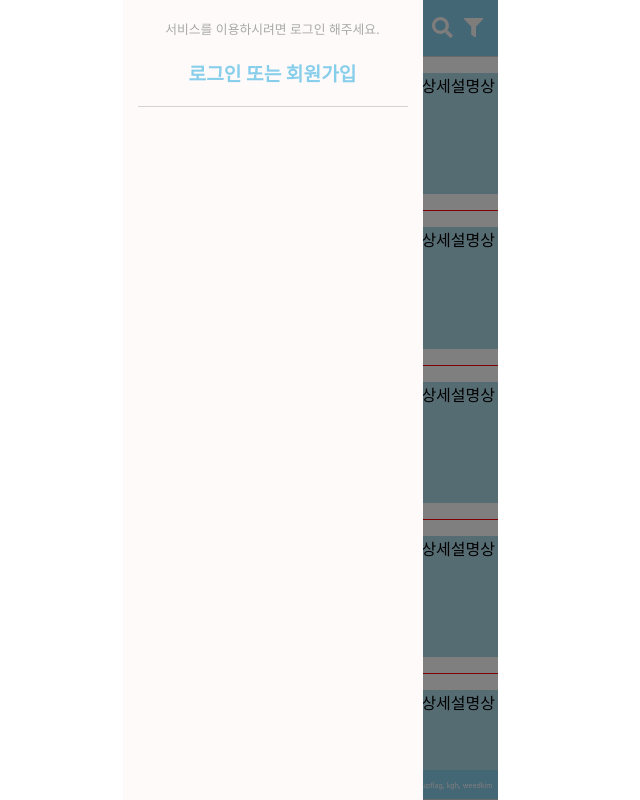
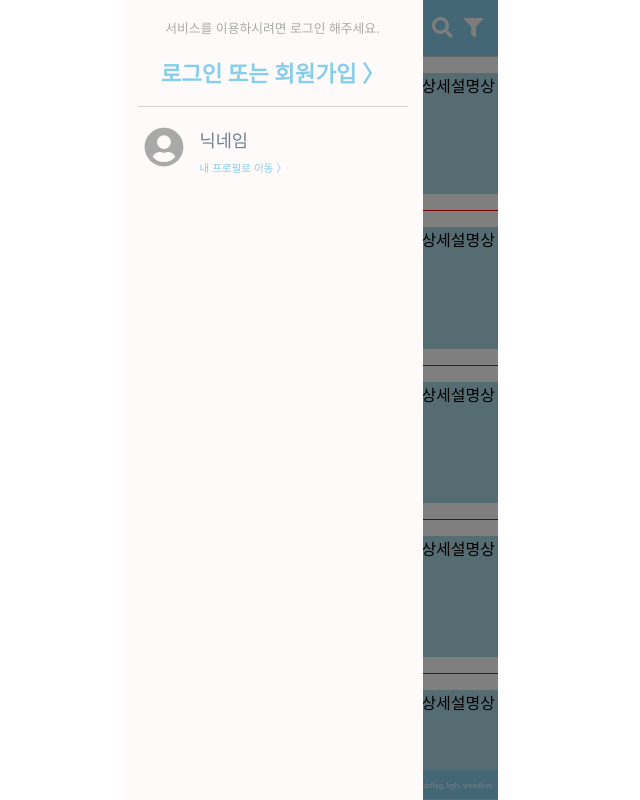
Before and after one commit to kgh3489/2021Hanium, a React (Create React App) app: page / in a window 1280 px wide. Both pictures are taken after a click on the button 481 px from the left and 28 px from the top of the page. Shown: the whole page, without its empty margins (330-970 px from the left). Built offline with nearby package versions, Linux system fonts and the light colour scheme.

Commit message:
로그인 되었을시 팝업 (UI만) 추가

```diff
--- a/src/app.module.css
+++ b/src/app.module.css
@@ -10,6 +10,7 @@ button {
   width: 100%;
   margin: 0 auto;
   height: 100vh;
+  position: relative;
 }
 
 @media screen and (max-width: 20000px) {
--- a/src/component/header/header.module.css
+++ b/src/component/header/header.module.css
@@ -8,7 +8,8 @@
   border-bottom: 1px solid lightgray;
   margin: 0;
   padding: 0;
-  position: relative;
+  position: sticky;
+  top: 0;
 }
 
 .btn {
--- a/src/component/header/header_pop/header_pop.jsx
+++ b/src/component/header/header_pop/header_pop.jsx
@@ -16,10 +16,20 @@ const HeaderPop = ({toggleMenu}) => {
                     {/* 로그인 되었을 시 안나옴 */}
                     <div className={styles.beforeLogin}>
                         <span className={styles.message}>서비스를 이용하시려면 로그인 해주세요.</span>
-                        <spqn className={styles.move_login_page}>로그인 또는 회원가입</spqn>
+                        <span className={styles.move_login_page}>로그인 또는 회원가입 〉</span>
                     </div>
+
                     {/* 로그인 되었을 시 나옴 */}
+                    <div className={styles.pop_profile}>
+                        <div className={styles.profile_left}>
+                            <button className={styles.profileImg}><i className="fas fa-user-circle"></i></button>
+                        </div>
+                        <div className={styles.profile_right}>
+                            <span className={styles.nickName}>닉네임</span>
+                            <button className={styles.move_profile_page}><span>내 프로필로 이동 〉</span></button>
+                        </div>
 
+                    </div>
             </div>
         </div>
     )
--- a/src/component/header/header_pop/header_pop.module.css
+++ b/src/component/header/header_pop/header_pop.module.css
@@ -33,8 +33,52 @@
 }
 
 .move_login_page {
-  font-size: 1.2em;
+  font-size: 1.4em;
   font-weight: bold;
   color: skyblue;
   cursor: pointer;
 }
+
+.pop_profile {
+  display: flex;
+  width: 90%;
+  height: 60px;
+  padding: 0.5rem 0;
+  font-size: 1.1em;
+}
+
+.profile_left {
+  display: flex;
+  align-items: center;
+  width: 20%;
+}
+
+.profile_right {
+  display: flex;
+  flex-direction: column;
+  justify-content: flex-end;
+  width: 80%;
+}
+
+.profileImg {
+  width: 2.5rem;
+  height: 2.5rem;
+  font-size: 2.5rem;
+  color: darkgray;
+  cursor: pointer;
+}
+
+.nickName {
+  color: slategray;
+  margin-left: 0.5rem;
+}
+
+.move_profile_page {
+  font-size: 0.6em;
+  color: skyblue;
+  text-align: start;
+  padding: 0;
+  margin-top: 0.5rem;
+  margin-left: 0.5rem;
+  cursor: pointer;
+}
```
